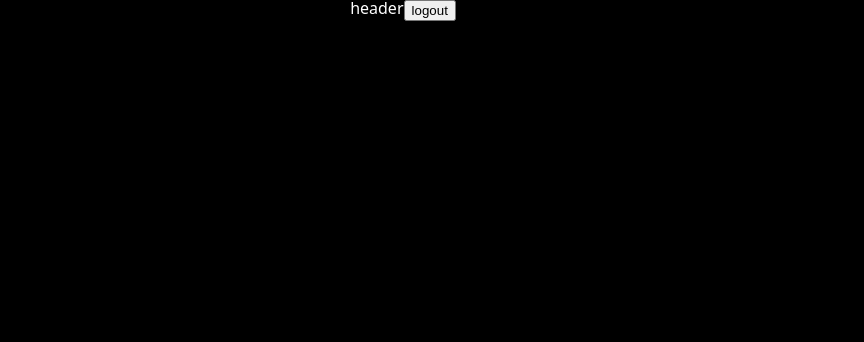
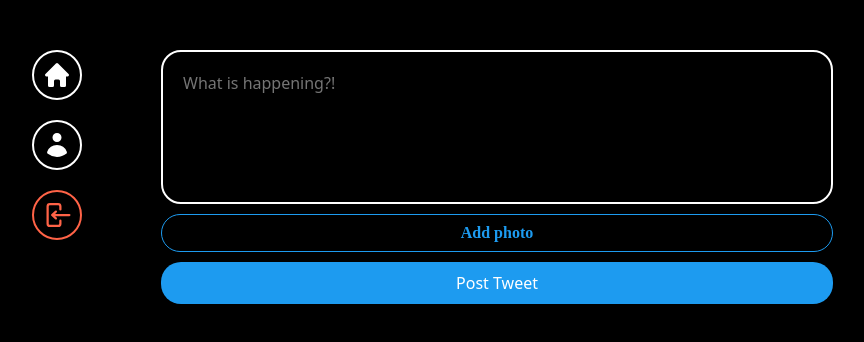
Before and after one commit to RumbleBi/firebase-practice, a React (Vite) app: page /home in a window 1280 px wide. Shown: the top 342 px of the page, without its empty margins (237-1101 px from the left). Built offline with nearby package versions, Linux system fonts and the light colour scheme; no server answers; sample sign-in values are in the browser's storage.

Commit message:
add tweet upload

```diff
--- a/src/GlobalStyles.ts
+++ b/src/GlobalStyles.ts
@@ -6,11 +6,12 @@
 
 * {
   box-sizing: border-box;
+  font-family: system-ui, -apple-system, BlinkMacSystemFont, "Segoe UI", Roboto, Oxygen, Ubuntu,
+    Cantarell, "Open Sans", "Helvetica Neue", sans-serif;
 }
 
 body {
   background-color: black;
-  color: white;
-  font-family: system-ui, -apple-system, BlinkMacSystemFont, 'Segoe UI', Roboto, Oxygen, Ubuntu, Cantarell, 'Open Sans', 'Helvetica Neue', sans-serif;
+  color: #fff;
 }
 `;
--- a/src/components/layout.tsx
+++ b/src/components/layout.tsx
@@ -1,10 +1,106 @@
-import { Outlet } from "react-router-dom";
+import { styled } from "styled-components";
+import { Link, Outlet, useNavigate } from "react-router-dom";
+import { auth } from "../firebase";
+
+const Wrap = styled.div`
+  display: grid;
+  gap: 20px;
+  padding: 50px 0px;
+  width: 100%;
+  height: 100px;
+  max-width: 860px;
+  grid-template-columns: 1fr 4fr;
+`;
+const Menu = styled.div`
+  display: flex;
+  flex-direction: column;
+  align-items: center;
+  gap: 20px;
+`;
+const MenuItem = styled.div`
+  cursor: pointer;
+  display: flex;
+  align-items: center;
+  justify-content: center;
+  border: 2px solid #fff;
+  height: 50px;
+  width: 50px;
+  border-radius: 50%;
+  svg {
+    width: 30px;
+    fill: #fff;
+  }
+  &.logout {
+    border-color: tomato;
+    svg {
+      fill: tomato;
+    }
+  }
+`;
 
 export default function Layout() {
+  const navigate = useNavigate();
+
+  const onLogout = async () => {
+    const isLogout = confirm("로그아웃 하시겠습니까?");
+
+    if (isLogout) {
+      await auth.signOut();
+      navigate("/login");
+    }
+  };
   return (
-    <>
-      <nav>header</nav>
+    <Wrap>
+      <Menu>
+        <Link to='/home'>
+          <MenuItem>
+            <svg
+              xmlns='http://www.w3.org/2000/svg'
+              viewBox='0 0 20 20'
+              fill='currentColor'
+              className='w-5 h-5'
+            >
+              <path
+                fillRule='evenodd'
+                d='M9.293 2.293a1 1 0 011.414 0l7 7A1 1 0 0117 11h-1v6a1 1 0 01-1 1h-2a1 1 0 01-1-1v-3a1 1 0 00-1-1H9a1 1 0 00-1 1v3a1 1 0 01-1 1H5a1 1 0 01-1-1v-6H3a1 1 0 01-.707-1.707l7-7z'
+                clipRule='evenodd'
+              />
+            </svg>
+          </MenuItem>
+        </Link>
+        <Link to='/profile'>
+          <MenuItem>
+            <svg
+              xmlns='http://www.w3.org/2000/svg'
+              viewBox='0 0 20 20'
+              fill='currentColor'
+              className='w-5 h-5'
+            >
+              <path d='M10 8a3 3 0 100-6 3 3 0 000 6zM3.465 14.493a1.23 1.23 0 00.41 1.412A9.957 9.957 0 0010 18c2.31 0 4.438-.784 6.131-2.1.43-.333.604-.903.408-1.41a7.002 7.002 0 00-13.074.003z' />
+            </svg>
+          </MenuItem>
+        </Link>
+        <MenuItem onClick={onLogout} className='logout'>
+          <svg
+            xmlns='http://www.w3.org/2000/svg'
+            viewBox='0 0 20 20'
+            fill='currentColor'
+            className='w-5 h-5'
+          >
+            <path
+              fillRule='evenodd'
+              d='M3 4.25A2.25 2.25 0 015.25 2h5.5A2.25 2.25 0 0113 4.25v2a.75.75 0 01-1.5 0v-2a.75.75 0 00-.75-.75h-5.5a.75.75 0 00-.75.75v11.5c0 .414.336.75.75.75h5.5a.75.75 0 00.75-.75v-2a.75.75 0 011.5 0v2A2.25 2.25 0 0110.75 18h-5.5A2.25 2.25 0 013 15.75V4.25z'
+              clipRule='evenodd'
+            />
+            <path
+              fillRule='evenodd'
+              d='M19 10a.75.75 0 00-.75-.75H8.704l1.048-.943a.75.75 0 10-1.004-1.114l-2.5 2.25a.75.75 0 000 1.114l2.5 2.25a.75.75 0 101.004-1.114l-1.048-.943h9.546A.75.75 0 0019 10z'
+              clipRule='evenodd'
+            />
+          </svg>
+        </MenuItem>
+      </Menu>
       <Outlet />
-    </>
+    </Wrap>
   );
 }
--- /dev/null
+++ b/src/components/postTweetForm.tsx
@@ -0,0 +1,119 @@
+import { addDoc, collection, updateDoc } from "firebase/firestore";
+import { useState } from "react";
+import { styled } from "styled-components";
+import { auth, db, storage } from "../firebase";
+import { getDownloadURL, ref, uploadBytes } from "firebase/storage";
+
+const Wrap = styled.form`
+  display: flex;
+  flex-direction: column;
+  gap: 10px;
+`;
+
+const TextArea = styled.textarea`
+  border: 2px solid #fff;
+  padding: 20px;
+  border-radius: 20px;
+  font-size: 16px;
+  color: #fff;
+  background-color: black;
+  width: 100%;
+  resize: none;
+  &::placeholder {
+    font-size: 16px;
+  }
+  &:focus {
+    outline: none;
+    border-color: #1d9bf0;
+  }
+`;
+
+const AttachImgBtn = styled.label`
+  padding: 10px 0px;
+  color: #1d9bf0;
+  text-align: center;
+  border-radius: 20px;
+  border: 1px solid #1d9bf0;
+  font-weight: 600;
+  cursor: pointer;
+`;
+
+const AttachFileInput = styled.input`
+  display: none;
+`;
+
+const SubmitBtn = styled.input`
+  background-color: #1d9bf0;
+  color: #fff;
+  border: none;
+  padding: 10px 0px;
+  border-radius: 20px;
+  font-size: 16px;
+  cursor: pointer;
+  &:hover,
+  &:active {
+    opacity: 0.8;
+  }
+`;
+
+export default function PostTweetForm() {
+  const [isLoading, setIsLoading] = useState(false);
+  const [tweet, setTweet] = useState("");
+  const [file, setFile] = useState<File | null>(null);
+
+  const onChangeTweetInput = (e: React.ChangeEvent<HTMLTextAreaElement>) => {
+    setTweet(e.target.value);
+  };
+  const onChangeImgFile = (e: React.ChangeEvent<HTMLInputElement>) => {
+    const { files } = e.target;
+    if (files && files.length === 1) {
+      setFile(files[0]);
+    }
+  };
+
+  const handleSubmitTweet = async (e: React.FormEvent<HTMLFormElement>) => {
+    e.preventDefault();
+    const user = auth.currentUser;
+
+    if (!user || isLoading || tweet === "" || tweet.length > 180) return;
+
+    try {
+      setIsLoading(true);
+      const doc = await addDoc(collection(db, "tweets"), {
+        tweet,
+        createdAt: Date.now(),
+        username: user.displayName || "Anonymous",
+        userId: user.uid,
+      });
+      if (file) {
+        const locationRef = ref(storage, `tweets/${user.uid}-${user.displayName}/${doc.id}`);
+        const result = await uploadBytes(locationRef, file);
+        const url = await getDownloadURL(result.ref);
+        await updateDoc(doc, {
+          photo: url,
+        });
+      }
+
+      setTweet("");
+      setFile(null);
+    } catch (e) {
+      console.log(e);
+    } finally {
+      setIsLoading(false);
+    }
+  };
+  return (
+    <Wrap onSubmit={handleSubmitTweet}>
+      <TextArea
+        required
+        rows={5}
+        maxLength={180}
+        onChange={onChangeTweetInput}
+        placeholder='What is happening?!'
+      />
+      <AttachImgBtn htmlFor='file'>{file ? "Photo added" : "Add photo"}</AttachImgBtn>
+      <AttachFileInput onChange={onChangeImgFile} type='file' id='file' accept='image/*' />
+      <SubmitBtn type='submit' value={isLoading ? "Posting..." : "Post Tweet"} />
+    </Wrap>
+  );
+}
--- a/src/components/routes/home.tsx
+++ b/src/components/routes/home.tsx
@@ -1,12 +1,12 @@
-import { auth } from "../../firebase";
+import PostTweetForm from "../postTweetForm";
+import { styled } from "styled-components";
+
+const Wrap = styled.div``;
 
 export default function Home() {
-  const logout = () => {
-    auth.signOut();
-  };
   return (
-    <div>
-      <button onClick={logout}>logout</button>
-    </div>
+    <Wrap>
+      <PostTweetForm />
+    </Wrap>
   );
 }
--- a/src/firebase.ts
+++ b/src/firebase.ts
@@ -1,6 +1,8 @@
 // Import the functions you need from the SDKs you need
 import { initializeApp } from "firebase/app";
 import { getAuth } from "firebase/auth";
+import { getFirestore } from "firebase/firestore";
+import { getStorage } from "firebase/storage";
 
 const firebaseConfig = {
   apiKey: import.meta.env.VITE_API_KEY,
@@ -14,3 +16,7 @@
 const app = initializeApp(firebaseConfig);
 
 export const auth = getAuth(app);
+
+export const storage = getStorage(app);
+
+export const db = getFirestore(app);
```
